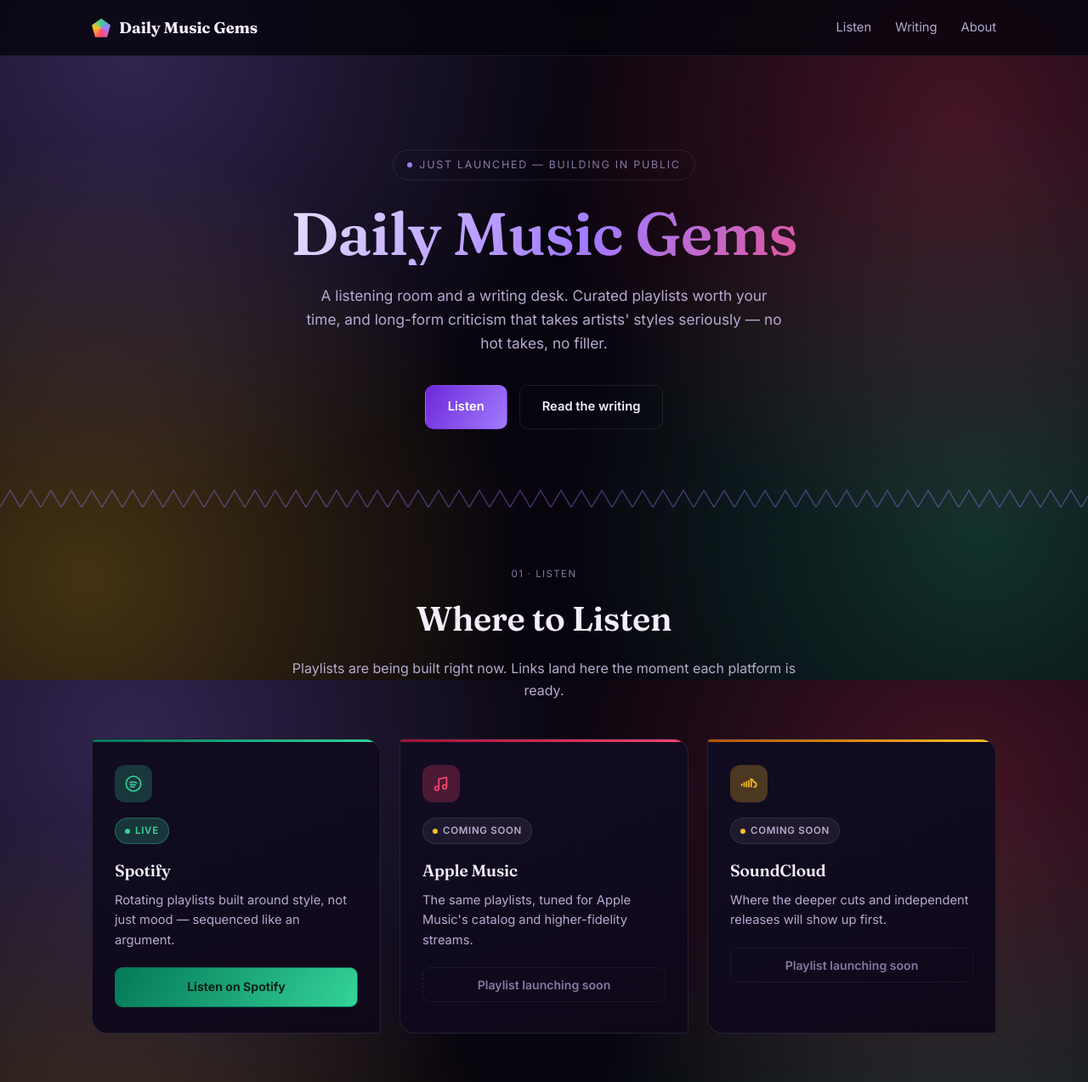
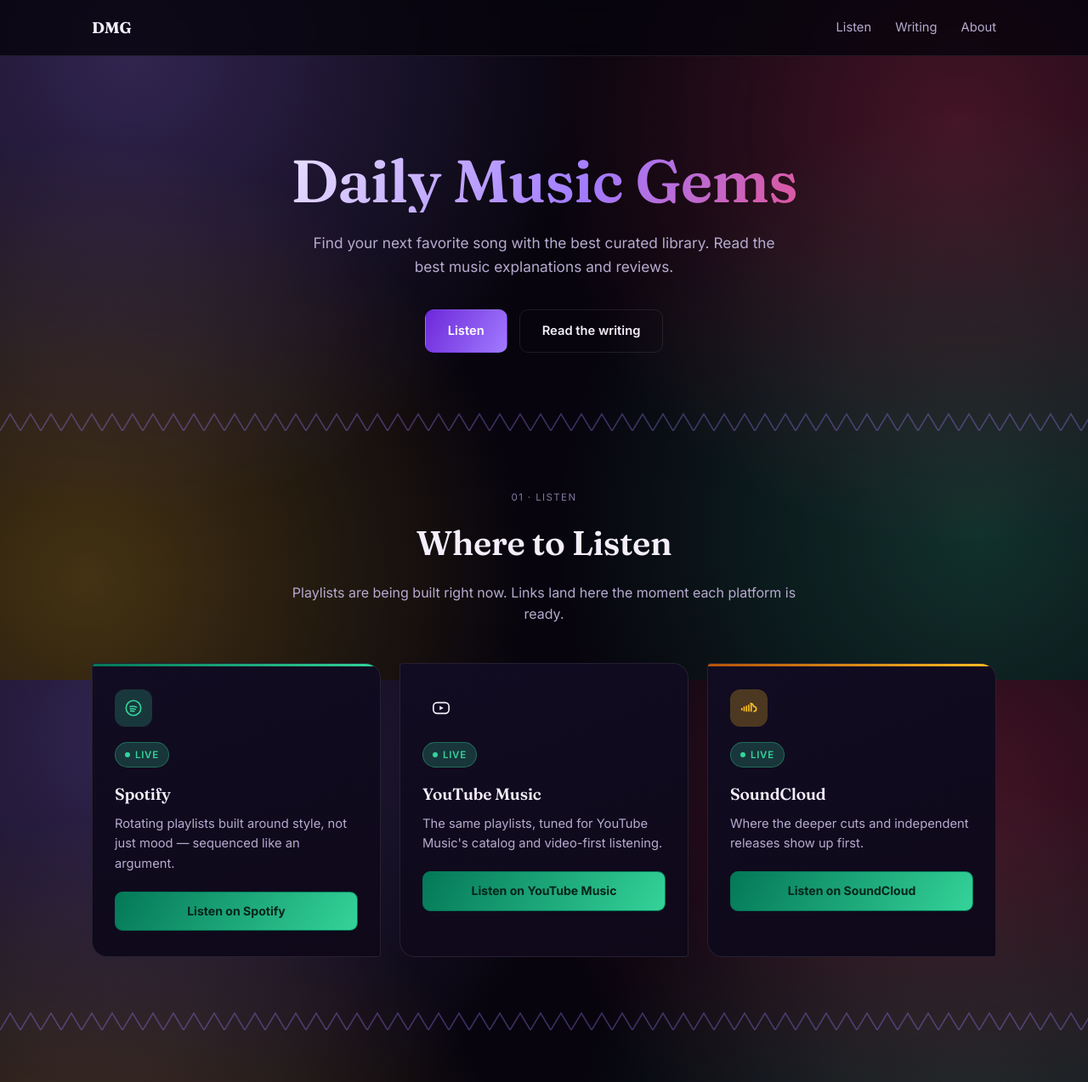
Before and after one commit to gooddeal22/dailymusicgems, a website: page templates/index.template.html in a window 1280 px wide. Shown: the top 1273 px of the page at 85% size. Drawn offline with Linux system fonts and the light colour scheme.

Commit message:
Add files via upload

```diff
--- a/templates/index.template.html
+++ b/templates/index.template.html
@@ -4,7 +4,7 @@
 <meta charset="UTF-8">
 <meta name="viewport" content="width=device-width, initial-scale=1.0">
 <title>Daily Music Gems — Curated Playlists &amp; Serious Music Criticism</title>
-<meta name="description" content="Daily Music Gems is a home for curated Spotify, Apple Music, and SoundCloud playlists, plus high-effort, constructive music writing that takes artists' styles seriously.">
+<meta name="description" content="Daily Music Gems is a home for curated Spotify, YouTube Music, and SoundCloud playlists, plus high-effort, constructive music writing that takes artists' styles seriously.">
 <meta name="robots" content="index, follow">
 <link rel="canonical" href="https://dailymusicgems.xyz/">
 <meta name="theme-color" content="#0b0714">
@@ -16,7 +16,7 @@
 <meta property="og:url" content="https://dailymusicgems.xyz/">
 <meta property="og:site_name" content="Daily Music Gems">
 <meta property="og:title" content="Daily Music Gems — Curated Playlists & Serious Music Criticism">
-<meta property="og:description" content="Curated Spotify, Apple Music, and SoundCloud playlists, plus high-effort, constructive music writing that takes artists' styles seriously.">
+<meta property="og:description" content="Curated Spotify, YouTube Music, and SoundCloud playlists, plus high-effort, constructive music writing that takes artists' styles seriously.">
 <meta property="og:image" content="https://dailymusicgems.xyz/og-image.png">
 <meta property="og:image:width" content="1200">
 <meta property="og:image:height" content="630">
@@ -24,7 +24,7 @@
 <!-- Twitter -->
 <meta name="twitter:card" content="summary_large_image">
 <meta name="twitter:title" content="Daily Music Gems — Curated Playlists & Serious Music Criticism">
-<meta name="twitter:description" content="Curated Spotify, Apple Music, and SoundCloud playlists, plus high-effort, constructive music writing that takes artists' styles seriously.">
+<meta name="twitter:description" content="Curated Spotify, YouTube Music, and SoundCloud playlists, plus high-effort, constructive music writing that takes artists' styles seriously.">
 <meta name="twitter:image" content="https://dailymusicgems.xyz/og-image.png">
 
 <link rel="preconnect" href="https://fonts.googleapis.com">
@@ -35,7 +35,7 @@
 
 <header>
   <div class="nav">
-    <a href="#top" class="brand"><span class="gem"></span> Daily Music Gems</a>
+    <a href="#top" class="brand" aria-label="Daily Music Gems home"><span class="brand-mark">DMG</span></a>
     <nav class="navlinks">
       <a href="#listen">Listen</a>
       <a href="#writing">Writing</a>
@@ -48,9 +48,8 @@
 
   <section class="hero">
     <div class="wrap">
-      <span class="eyebrow"><span class="dot"></span> Just launched — building in public</span>
       <h1>Daily Music Gems</h1>
-      <p>A listening room and a writing desk. Curated playlists worth your time, and long-form criticism that takes artists' styles seriously — no hot takes, no filler.</p>
+      <p>Find your next favorite song with the best curated library. Read the best music explanations and reviews.</p>
       <div class="hero-ctas">
         <a href="#listen" class="btn btn-primary">Listen</a>
         <a href="#writing" class="btn btn-ghost">Read the writing</a>
@@ -79,24 +78,24 @@
           <a class="cta-live" href="https://open.spotify.com/playlist/3YpuBJqumfFyIr5jLUbjMP?si=dkkqsY8ETpKRvaABTcf3mQ" target="_blank" rel="noopener noreferrer">Listen on Spotify</a>
         </div>
 
-        <div class="platform-card apple">
+        <div class="platform-card youtube">
           <div class="platform-icon">
-            <svg width="22" height="22" viewBox="0 0 24 24" fill="none" stroke="currentColor" stroke-width="1.8"><path d="M9 18V6l10-2v12"/><circle cx="6.5" cy="18" r="2.5"/><circle cx="16.5" cy="16" r="2.5"/></svg>
+            <svg width="22" height="22" viewBox="0 0 24 24" fill="none" stroke="currentColor" stroke-width="1.8"><rect x="2" y="5" width="20" height="14" rx="5"/><path d="M10 9.2v5.6l5-2.8-5-2.8z" fill="currentColor" stroke="none"/></svg>
           </div>
-          <span class="badge"><span class="pulse"></span> Coming Soon</span>
-          <h3>Apple Music</h3>
-          <p>The same playlists, tuned for Apple Music's catalog and higher-fidelity streams.</p>
-          <button class="cta-disabled" disabled aria-disabled="true">Playlist launching soon</button>
+          <span class="badge badge-live ruby"><span class="pulse live"></span> Live</span>
+          <h3>YouTube Music</h3>
+          <p>The same playlists, tuned for YouTube Music's catalog and video-first listening.</p>
+          <a class="cta-live ruby" href="https://music.youtube.com/playlist?list=PLEtOwwT7GxaM&si=bjJIIbQkjfmwlkbB" target="_blank" rel="noopener noreferrer">Listen on YouTube Music</a>
         </div>
 
         <div class="platform-card soundcloud">
           <div class="platform-icon">
             <svg width="22" height="22" viewBox="0 0 24 24" fill="none" stroke="currentColor" stroke-width="1.8"><path d="M3 15v-3M6 16v-6M9 16.5V9M12 16.5v-9M15 16.5V6M18 16.5c2.2 0 3.5-1.4 3.5-3.3 0-2-1.5-3.3-3.3-3.2-.4-2.3-2.4-4-4.7-4"/></svg>
           </div>
-          <span class="badge"><span class="pulse"></span> Coming Soon</span>
+          <span class="badge badge-live topaz"><span class="pulse live"></span> Live</span>
           <h3>SoundCloud</h3>
-          <p>Where the deeper cuts and independent releases will show up first.</p>
-          <button class="cta-disabled" disabled aria-disabled="true">Playlist launching soon</button>
+          <p>Where the deeper cuts and independent releases show up first.</p>
+          <a class="cta-live topaz" href="https://on.soundcloud.com/wN8RBHPXE7rri66NZt" target="_blank" rel="noopener noreferrer">Listen on SoundCloud</a>
         </div>
 
       </div>
@@ -125,7 +124,7 @@
       <h2>About</h2>
       <p>Daily Music Gems started from a simple frustration: most music writing online is either a reflexive hot take or a press-release rewrite. <strong>Neither actually engages with how the music is made.</strong></p>
       <p>This site is my attempt to do something slower and more useful — treat every artist's style as something worth taking apart carefully: their choices in production, structure, vocal delivery, arrangement, and how those choices change from one release to the next. The goal is criticism that's <strong>constructive</strong>, even when it's critical — writing that could actually help an artist, a producer, or a curious listener understand the craft better.</p>
-      <p>Alongside the writing, I'm building out playlists across Spotify, Apple Music, and SoundCloud — the same ear applied to curation instead of prose.</p>
+      <p>Alongside the writing, I'm building out playlists across Spotify, YouTube Music, and SoundCloud — the same ear applied to curation instead of prose.</p>
       <p>The site is brand new. Some things above are still marked "coming soon" or as honest placeholders — nothing here is pretending to be finished. Check back as it fills in.</p>
       <p class="about-signoff">— Esau, founder &amp; writer</p>
     </div>
```
Also changed, not shown: templates/post.template.html (+1 -1 lines).
